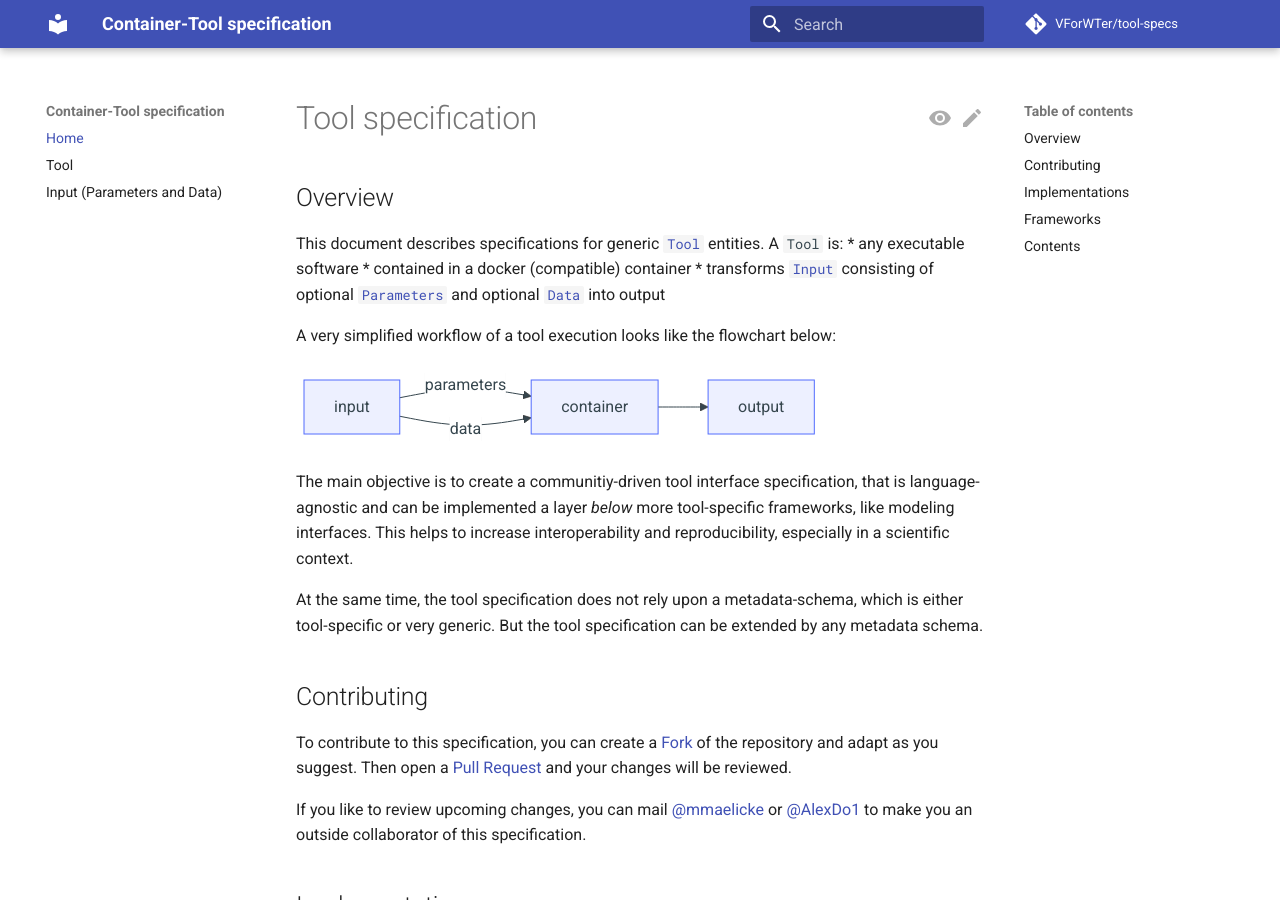
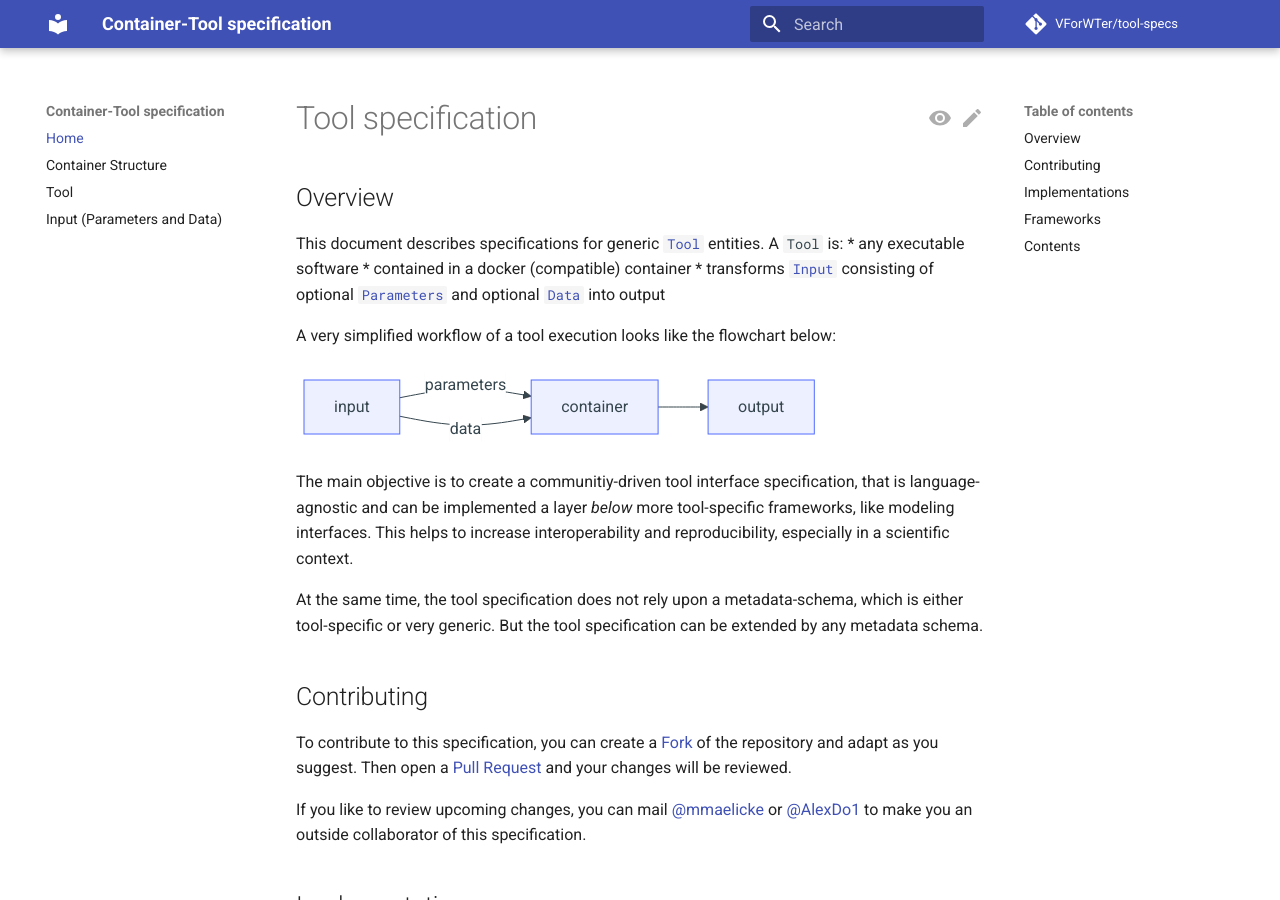
Before and after one commit to VForWaTer/tool-specs, an MkDocs documentation site: the page built from docs/README.md, in a window 1280 px wide and 900 px high. Built offline with MkDocs 1.6.1 and Material for MkDocs 9.7.7, drawn with Linux system fonts in a browser that asks for light colours; emoji names are drawn with the system emoji font; comment, search, counter and statistics services are not loaded.

Commit message:
add container to TOC

```diff
--- a/mkdocs.yml
+++ b/mkdocs.yml
@@ -15,6 +15,7 @@ theme:
 
 nav:
   - Home: README.md
+  - Container Structure: container.md
   - Tool: tool.md
   - Input (Parameters and Data): input.md
 
```
